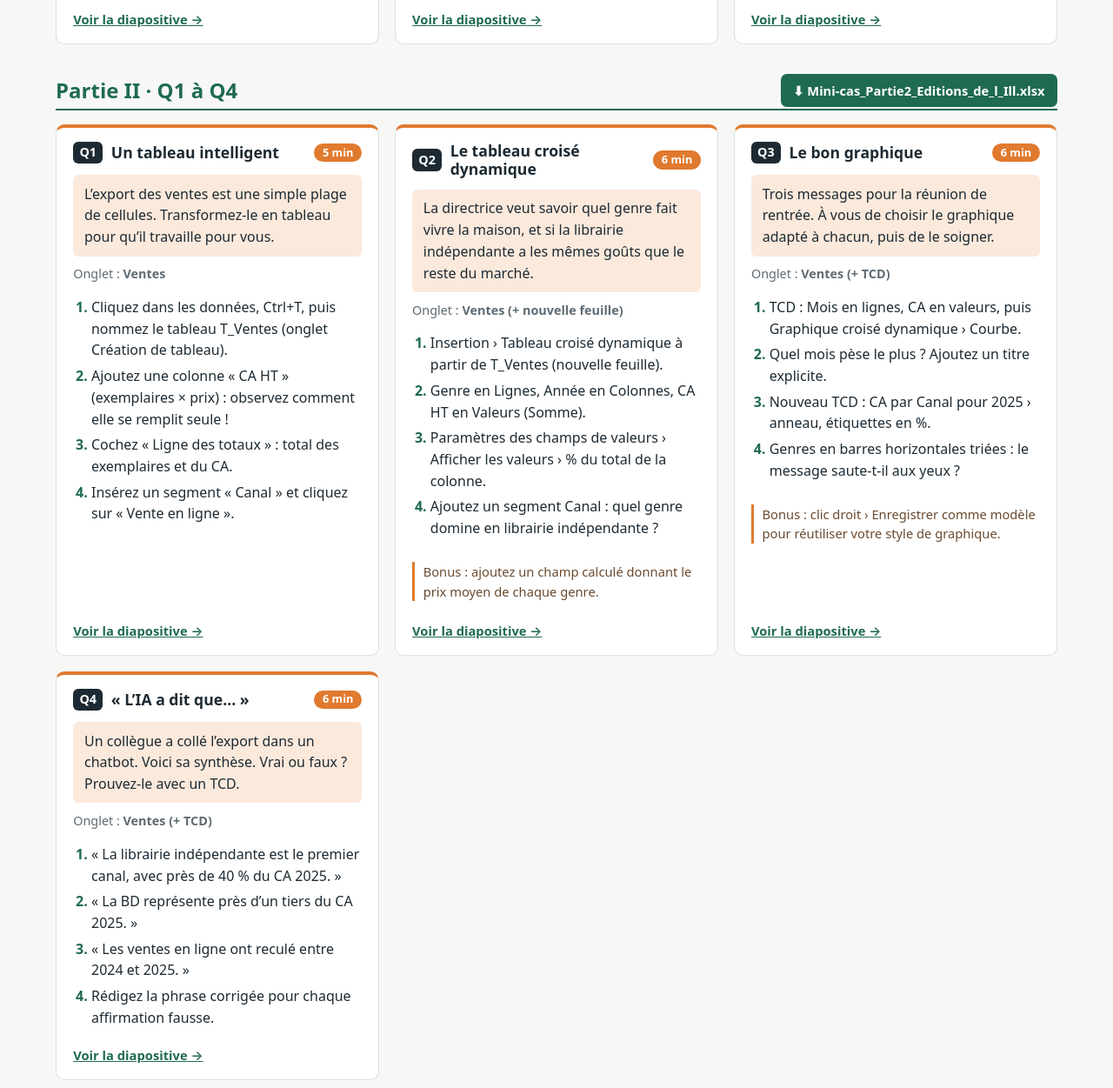
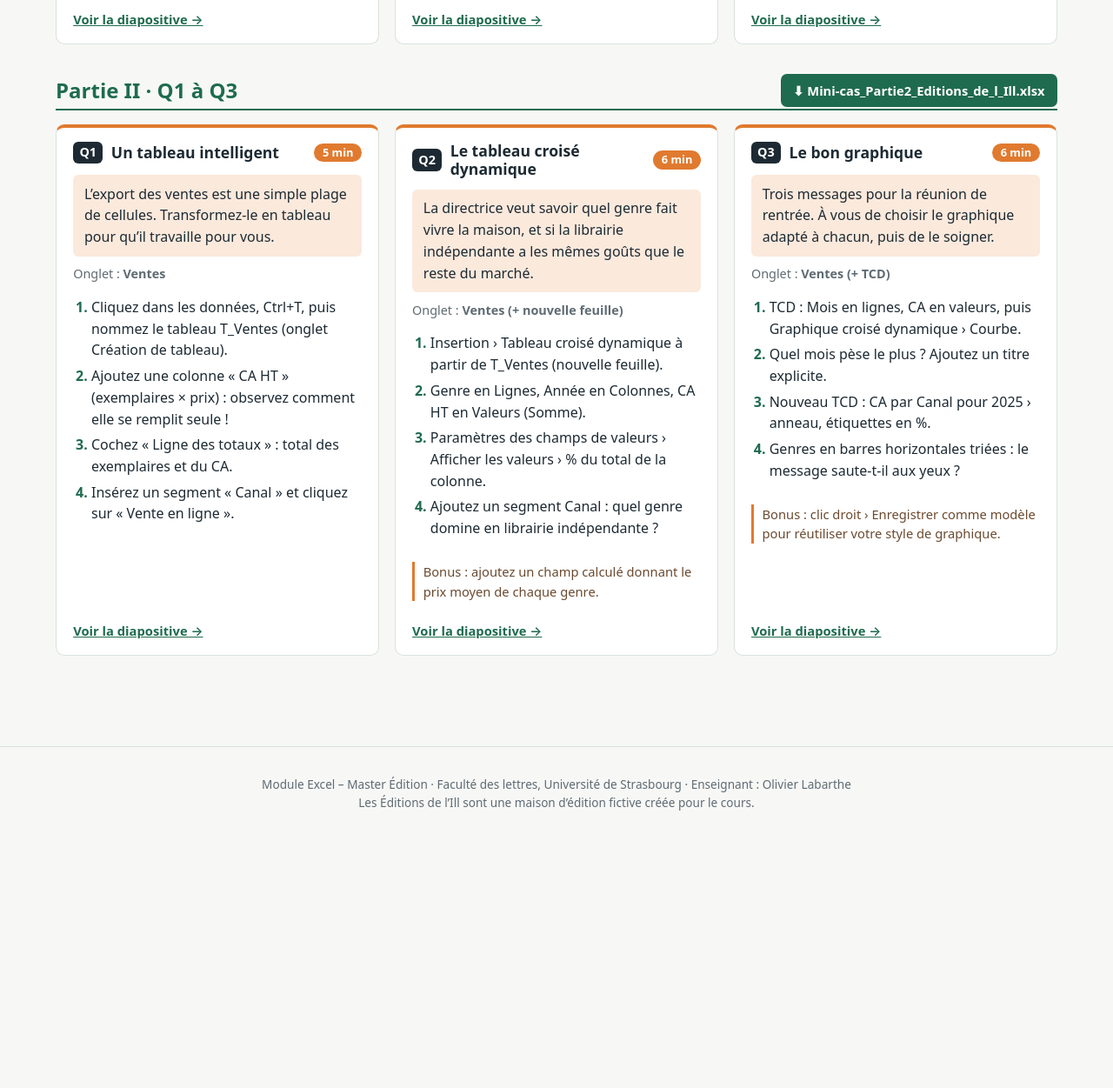
Before and after one commit to lbrth6/ExcelTraining_PublishingHouse-, a plain HTML site: page mini-cas.html in a window 1280 px wide. Shown: the part 2049-3300 px from the top of the page at 87% size. After the commit the page ends 3014 px from the top, so only its background shows below. Drawn offline with Linux system fonts and the light colour scheme.

Commit message:
Partie II : suppression du mini-cas Q4 (« L’IA a dit que… »)
- Diapositive Q4 retirée du support, de la page Partie II et de la page des mini-cas
- Mentions Q1 à Q4 → Q1 à Q3 (accueil, ressources, README, classeur Partie II)
- Diapositives et PDF de la partie II régénérés (27 diapositives)

Co-Authored-By: Claude Opus 5.5 <noreply@anthropic.com>
Claude-Session: https://claude.ai/code/session_011DEyAa2Z2x1wZRAwpfGh5s

```diff
--- a/mini-cas.html
+++ b/mini-cas.html
@@ -94,7 +94,7 @@ et se fait dans le classeur de la partie, un onglet par mini-cas.</p>
 
   <a class="see" href="partie-1.html#d65">Voir la diapositive →</a>
 </article></div></section>
-<section class="cases-part"><div class="cases-head"><h2>Partie II · Q1 à Q4</h2>
+<section class="cases-part"><div class="cases-head"><h2>Partie II · Q1 à Q3</h2>
 <a class="btn" href="fichiers/Mini-cas_Partie2_Editions_de_l_Ill.xlsx" download>⬇ Mini-cas_Partie2_Editions_de_l_Ill.xlsx</a></div>
 <div class="cases">
 <article class="case" id="Q1">
@@ -121,14 +121,7 @@ et se fait dans le classeur de la partie, un onglet par mini-cas.</p>
   <p class="bonus">Bonus : clic droit › Enregistrer comme modèle pour réutiliser votre style de graphique.</p>
   <a class="see" href="partie-2.html#d25">Voir la diapositive →</a>
 </article>
-<article class="case" id="Q4">
-  <header><span class="code">Q4</span><h3>« L’IA a dit que… »</h3><span class="badge">6 min</span></header>
-  <p class="situation">Un collègue a collé l’export dans un chatbot. Voici sa synthèse. Vrai ou faux ? Prouvez-le avec un TCD.</p>
-  <p class="onglet">Onglet : <strong>Ventes (+ TCD)</strong></p>
-  <ol class="steps"><li>« La librairie indépendante est le premier canal, avec près de 40 % du CA 2025. »</li><li>« La BD représente près d’un tiers du CA 2025. »</li><li>« Les ventes en ligne ont reculé entre 2024 et 2025. »</li><li>Rédigez la phrase corrigée pour chaque affirmation fausse.</li></ol>
-
-  <a class="see" href="partie-2.html#d27">Voir la diapositive →</a>
-</article></div></section>
+</div></section>
 </main>
 <footer>Module Excel – Master Édition · Faculté des lettres, Université de Strasbourg · Enseignant : Olivier Labarthe<br>
 Les Éditions de l’Ill sont une maison d’édition fictive créée pour le cours.</footer>
```
Also changed, not shown: index.html (+2 -2 lines), partie-2.html (+1 -1 lines), ressources.html (+1 -1 lines), assets/slides/partie2/02-mini.webp, assets/slides/partie2/02.webp, assets/slides/partie2/27-mini.webp, assets/slides/partie2/27.webp, assets/slides/partie2/28-mini.webp (deleted), assets/slides/partie2/28.webp (deleted), 3 other files.
